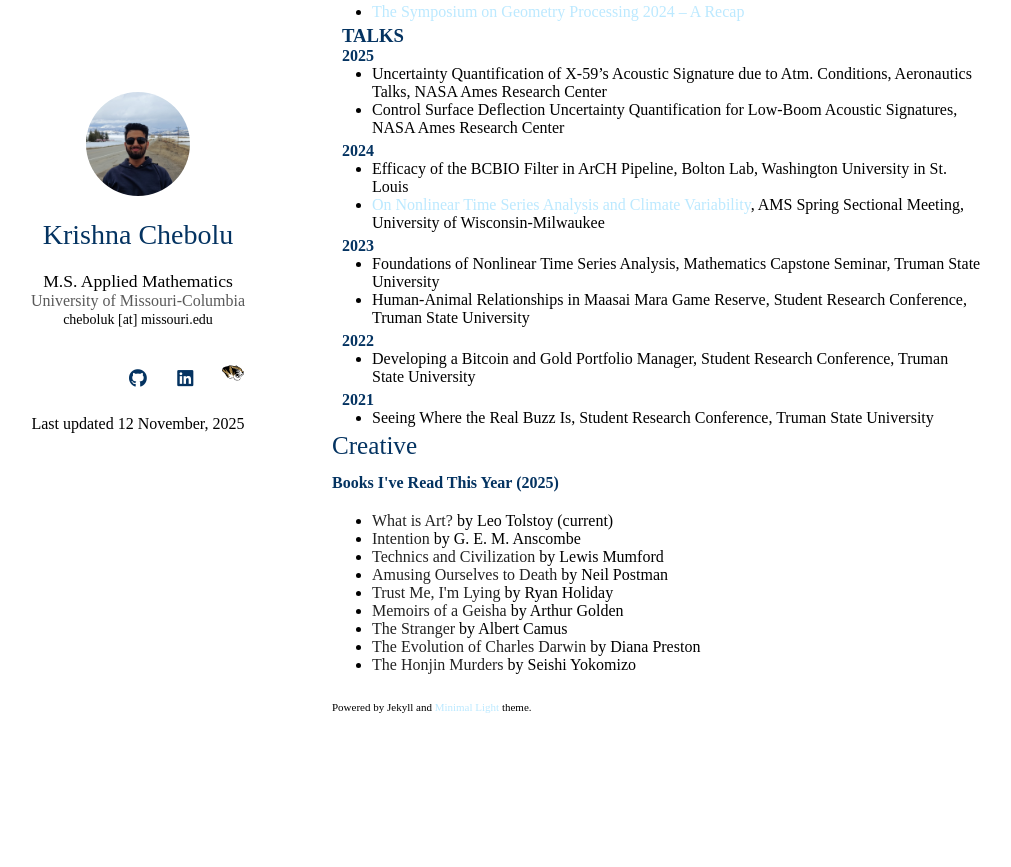
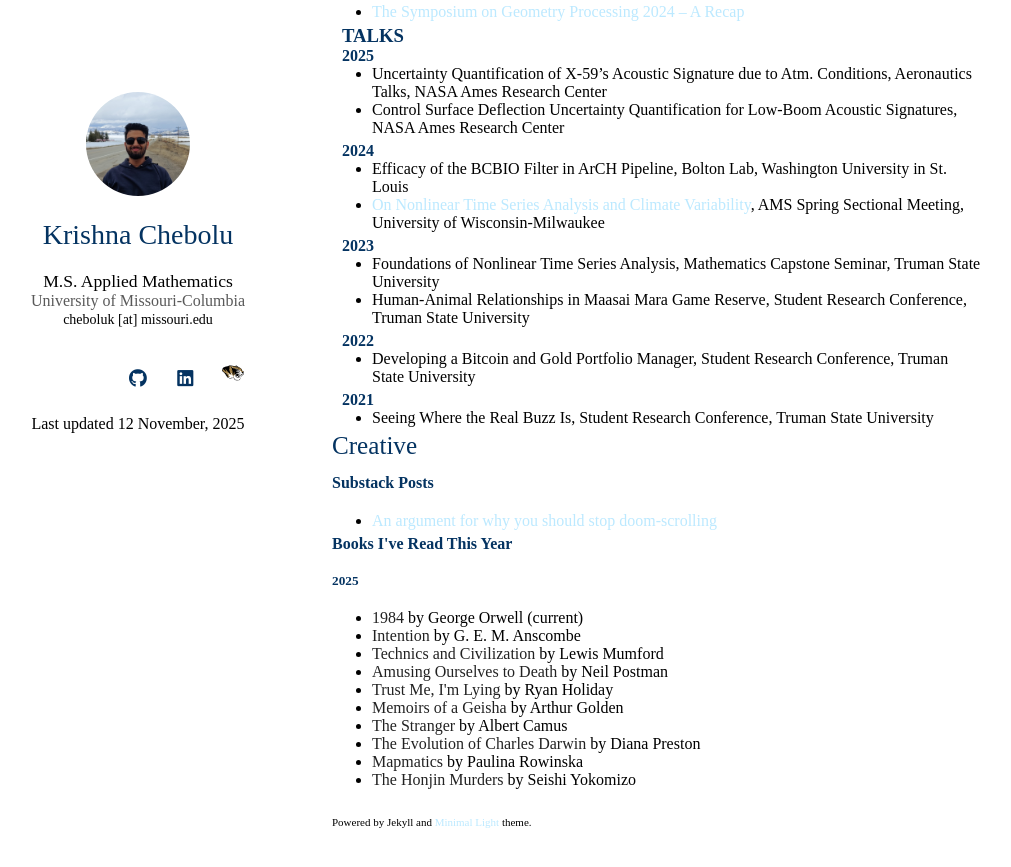
Before and after one commit to krishnachebolu/krishnachebolu.github.io, a Jekyll site: the page index.html, which Jekyll copies as it is, in a window 1280 px wide and 900 px high, scrolled down 1017 px. Shown: the top 867 px of the window, without its empty margins (138-1149 px from the left). Built offline with Jekyll 4.4.1, drawn with Linux system fonts in a browser that asks for light colours; nearby versions of some CDN libraries; a style sheet for code colours, icons or effects is not loaded; before the commit the page ends 1802 px from its top, so only the background shows below that.

Commit message:
Update index.html

```diff
--- a/index.html
+++ b/index.html
@@ -205,9 +205,16 @@ Last updated 12 November, 2025
   <li>Seeing Where the Real Buzz Is, Student Research Conference, Truman State University</li>
 </ul>
 <h2 id="news">Creative</h2>
-        <h4 >Books I've Read This Year (2025)</h4>
+        <h4 >Substack Posts</h4>
 <ul style="margin:0 0 5px;">
-  <li><strong>What is Art?</strong> by Leo Tolstoy (current)</li>
+   <li><a href="https://krishnachebolu.substack.com/p/an-argument-for-why-you-should-stop">An argument for why you should stop doom-scrolling</a></li>
+
+</ul>
+
+        <h4 >Books I've Read This Year</h4>
+        <h5> 2025</h5>
+<ul style="margin:0 0 5px;">
+  <li><strong>1984</strong> by George Orwell (current)</li>
   <li><strong>Intention</strong> by G. E. M. Anscombe</li>
   <li><strong>Technics and Civilization</strong> by Lewis Mumford</li>
   <li><strong>Amusing Ourselves to Death</strong> by Neil Postman</li>
@@ -215,6 +222,7 @@ Last updated 12 November, 2025
   <li><strong>Memoirs of a Geisha</strong> by Arthur Golden</li>
   <li><strong>The Stranger</strong> by Albert Camus</li>
   <li><strong>The Evolution of Charles Darwin</strong> by Diana Preston</li>
+  <li><strong>Mapmatics</strong> by Paulina Rowinska</li>
   <li><strong>The Honjin Murders</strong> by Seishi Yokomizo</li>
 
 </ul>
```
